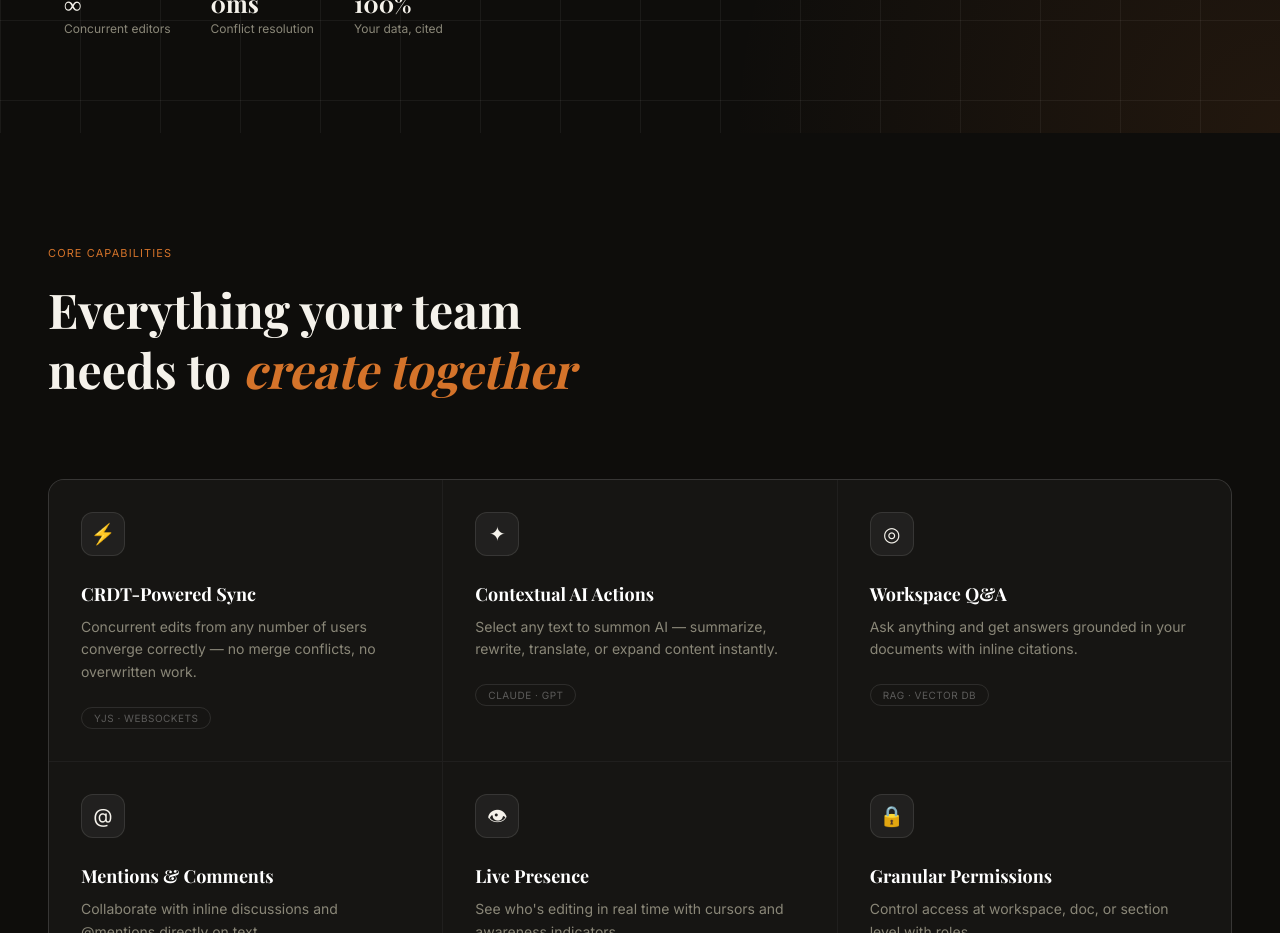
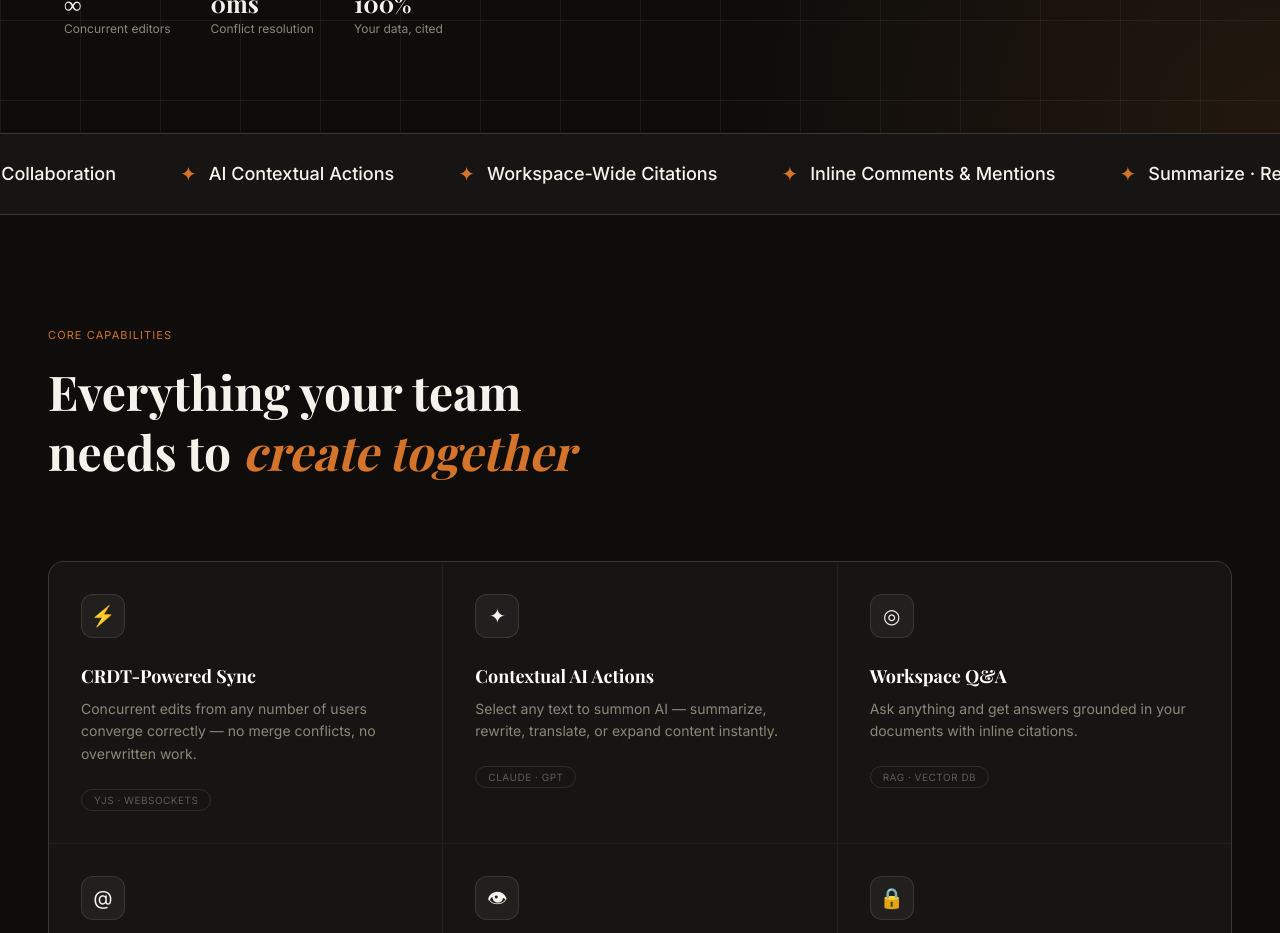
Before and after one commit to AmanSingh-404/CollabAI, a Next.js app in the folder frontend/: page / in a window 1280 px wide. Shown: the part 860-1793 px from the top of the page. Built offline with nearby package versions, Linux system fonts and the light colour scheme; a web font is replaced by a local one.

Commit message:
implement landing page layout with marquee and component sections

```diff
--- a/frontend/src/app/globals.css
+++ b/frontend/src/app/globals.css
@@ -84,6 +84,50 @@ body {
   border-radius: 4px;
 }
 
+/* ─── Marquee ────────────────────────────────────────────────── */
+.marquee-section {
+  width: 100%;
+  overflow: hidden;
+  background: var(--bg-surface);
+  border-top: 1px solid var(--border-medium);
+  border-bottom: 1px solid var(--border-medium);
+  padding: 1.5rem 0;
+  display: flex;
+  align-items: center;
+}
+
+.marquee-track {
+  display: flex;
+  width: max-content;
+  animation: marquee-scroll 30s linear infinite;
+}
+
+.marquee-track:hover {
+  animation-play-state: paused;
+}
+
+.marquee-item {
+  display: flex;
+  align-items: center;
+  gap: 0.75rem;
+  font-family: inherit;
+  font-size: 1.125rem;
+  font-weight: 500;
+  color: var(--text-primary);
+  white-space: nowrap;
+  padding-right: 4rem; /* Spacing between items */
+}
+
+.marquee-item span {
+  color: var(--accent-orange);
+  font-size: 1.25rem;
+}
+
+@keyframes marquee-scroll {
+  0% { transform: translateX(0); }
+  100% { transform: translateX(-50%); }
+}
+
 /* ─── Tailwind v4 theme ──────────────────────────────────────── */
 @theme inline {
   --color-background: var(--bg-base);
--- a/frontend/src/app/page.tsx
+++ b/frontend/src/app/page.tsx
@@ -12,6 +12,23 @@ export default function ComponentName() {
     <div>
       <Navbar/>
       <Hero/>
+      {/* MARQUEE */}
+      <div className="marquee-section">
+        <div className="marquee-track">
+          <div className="marquee-item"><span>✦</span> CRDT Conflict-Free Sync</div>
+          <div className="marquee-item"><span>✦</span> Real-Time Collaboration</div>
+          <div className="marquee-item"><span>✦</span> AI Contextual Actions</div>
+          <div className="marquee-item"><span>✦</span> Workspace-Wide Citations</div>
+          <div className="marquee-item"><span>✦</span> Inline Comments & Mentions</div>
+          <div className="marquee-item"><span>✦</span> Summarize · Rewrite · Query</div>
+          <div className="marquee-item"><span>✦</span> CRDT Conflict-Free Sync</div>
+          <div className="marquee-item"><span>✦</span> Real-Time Collaboration</div>
+          <div className="marquee-item"><span>✦</span> AI Contextual Actions</div>
+          <div className="marquee-item"><span>✦</span> Workspace-Wide Citations</div>
+          <div className="marquee-item"><span>✦</span> Inline Comments & Mentions</div>
+          <div className="marquee-item"><span>✦</span> Summarize · Rewrite · Query</div>
+        </div>
+      </div>
       <Features/>
       <CRDTSection/>
       <AISection/>
```
